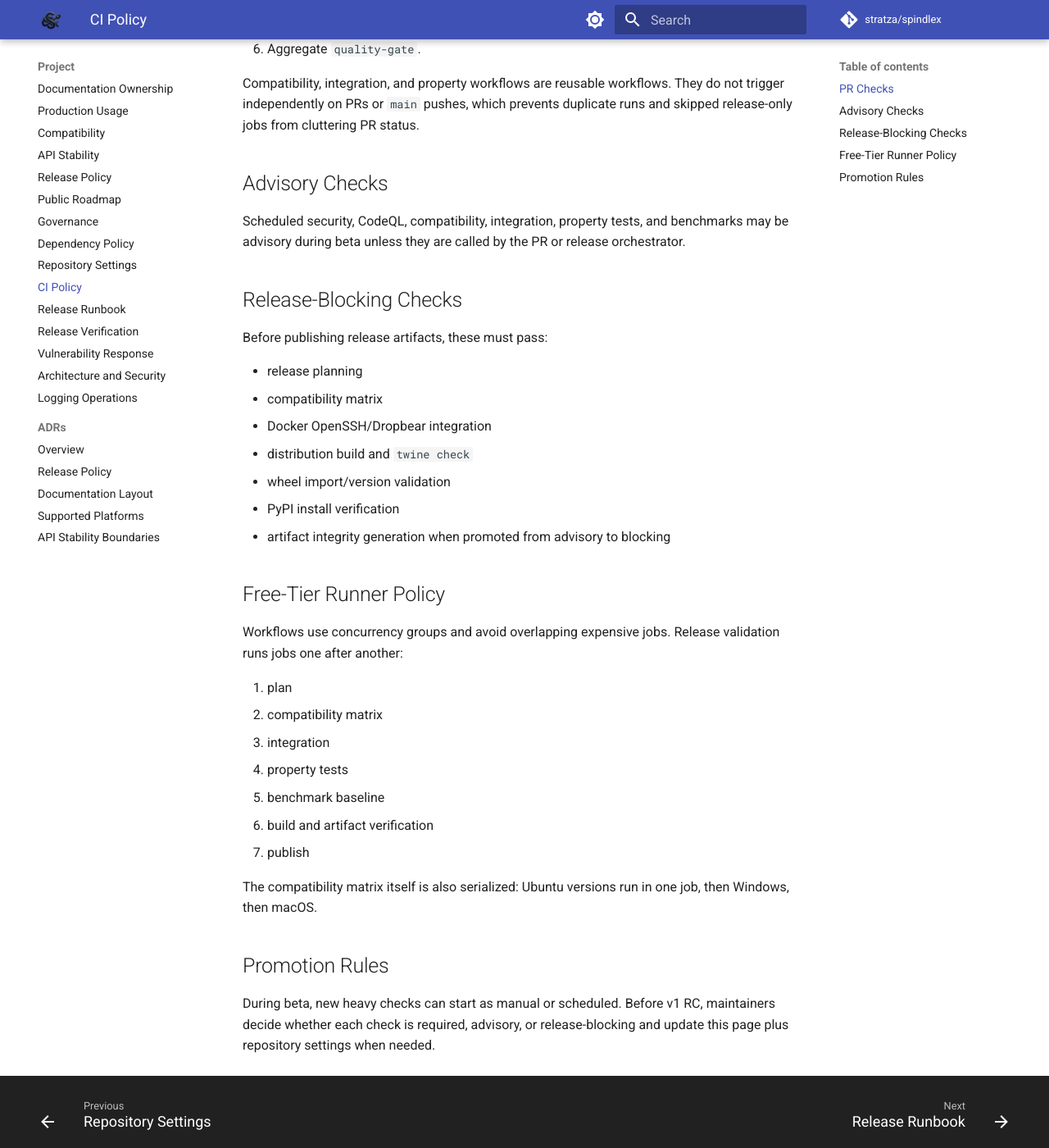
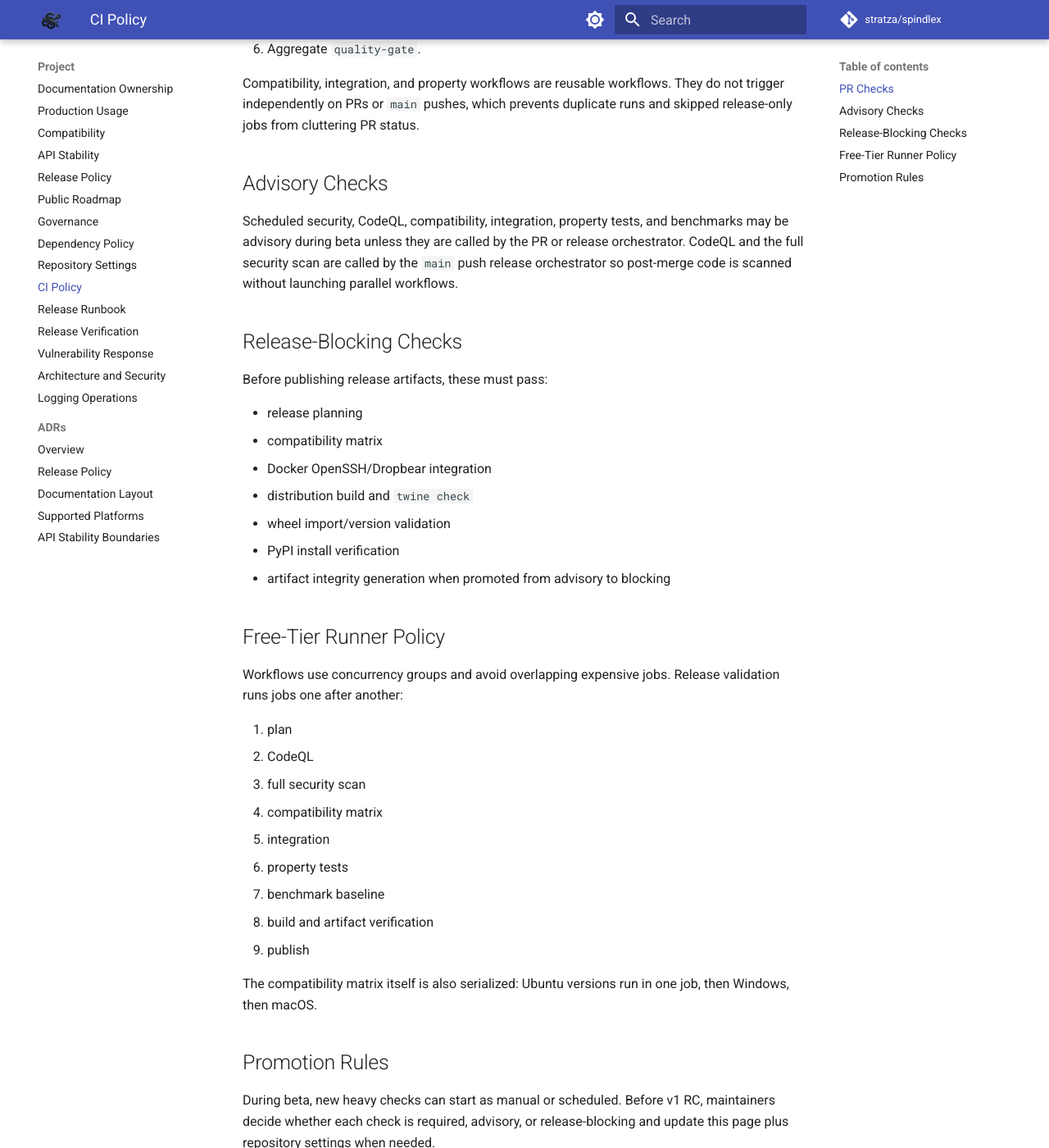
Before and after one commit to stratza/spindlex, an MkDocs documentation site: the page built from docs/ci-policy.md, in a window 1280 px wide and 1400 px high, scrolled down 625 px. Shown: the whole window at 82% size. Built offline with MkDocs 1.6.1 and Material for MkDocs 9.7.7, drawn with Linux system fonts in a browser that asks for light colours; comment, search, counter and statistics services are not loaded.

Commit message:
restore main push security scanning

```diff
--- a/docs/ci-policy.md
+++ b/docs/ci-policy.md
@@ -27,7 +27,9 @@ runs and skipped release-only jobs from cluttering PR status.
 
 Scheduled security, CodeQL, compatibility, integration, property tests, and
 benchmarks may be advisory during beta unless they are called by the PR or
-release orchestrator.
+release orchestrator. CodeQL and the full security scan are called by the
+`main` push release orchestrator so post-merge code is scanned without launching
+parallel workflows.
 
 ## Release-Blocking Checks
 
@@ -47,12 +49,14 @@ Workflows use concurrency groups and avoid overlapping expensive jobs. Release
 validation runs jobs one after another:
 
 1. plan
-2. compatibility matrix
-3. integration
-4. property tests
-5. benchmark baseline
-6. build and artifact verification
-7. publish
+2. CodeQL
+3. full security scan
+4. compatibility matrix
+5. integration
+6. property tests
+7. benchmark baseline
+8. build and artifact verification
+9. publish
 
 The compatibility matrix itself is also serialized: Ubuntu versions run in one
 job, then Windows, then macOS.
```
Also changed, not shown: docs/security.md (+4 -3 lines), 5 other files.
